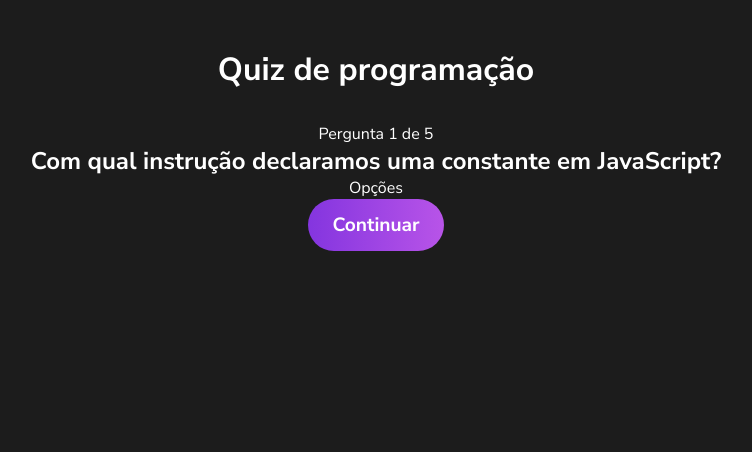
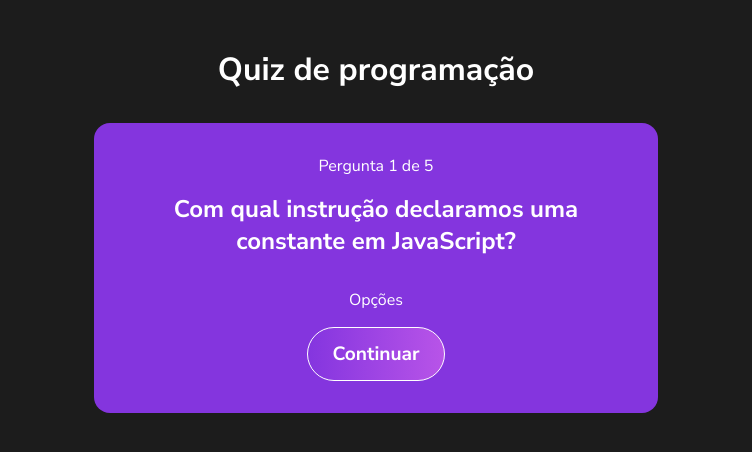
Before and after one commit to CeloAraujo/quiz-react, a React (Vite) app in the folder quiz/: page / in a window 1280 px wide. Both pictures are taken after a click on the button "Começar". Shown: the top 452 px of the page, without its empty margins (264-1016 px from the left). Built offline with nearby package versions, Linux system fonts and the light colour scheme.

Commit message:
progresso perguntas

```diff
--- a/quiz/src/components/Question.css
+++ b/quiz/src/components/Question.css
@@ -0,0 +1,20 @@
+#question{
+    text-align: center;
+    max-width: 500px;
+    background-color: #8435de;
+    border-radius: 1rem;
+    padding: 2rem;
+}
+
+#question h2,
+#question p{
+    margin-bottom: 2rem;
+}
+
+#question p {
+    margin-bottom: 1rem;
+}
+
+#question button{
+    border: 1px solid #fff;
+}
--- a/quiz/src/components/Question.jsx
+++ b/quiz/src/components/Question.jsx
@@ -1,11 +1,12 @@
 import { useContext } from "react";
 
 import { QuizContext } from "../context/quiz";
+import "./Question.css";
 
 const Question = () => {
   const [quizState, dispatch] = useContext(QuizContext);
 
-  const currentQuestion = quizState.questions[quizState.currentQuestion]
+  const currentQuestion = quizState.questions[quizState.currentQuestion];
 
   return (
     <div id="question">
@@ -16,7 +17,9 @@ const Question = () => {
       <div id="options-container">
         <p>Opções</p>
       </div>
-      <button>Continuar</button>
+      <button onClick={() => dispatch({ type: "CHANGE_QUESTION" })}>
+        Continuar
+      </button>
     </div>
   );
 };
--- a/quiz/src/context/quiz.jsx
+++ b/quiz/src/context/quiz.jsx
@@ -30,6 +30,13 @@ const quizReducer = (state, action) => {
         questions: reorderedQuestions,
       };
 
+    case "CHANGE_QUESTION":
+      // eslint-disable-next-line no-case-declarations
+      const nextQuestion = state.currentQuestion + 1;
+      return {
+        ...state,
+        currentQuestion: nextQuestion,
+      };
     // eslint-disable-next-line no-fallthrough
     default:
       return state;
```
